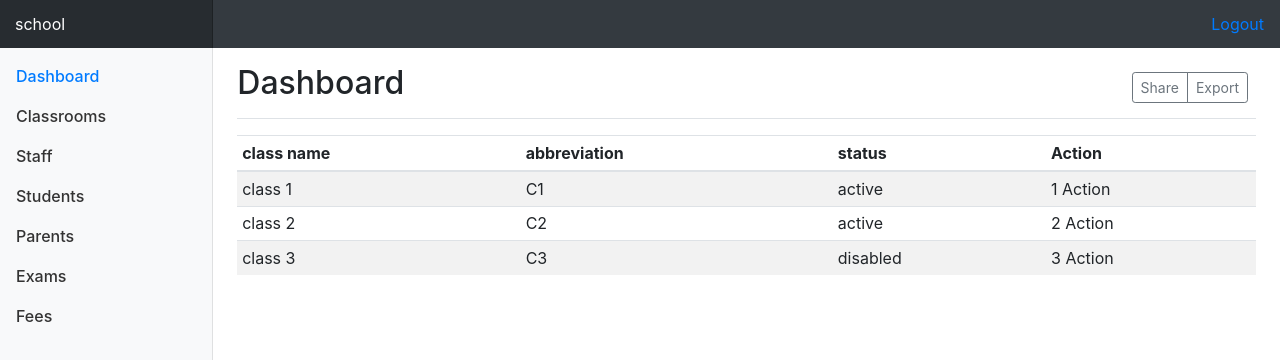
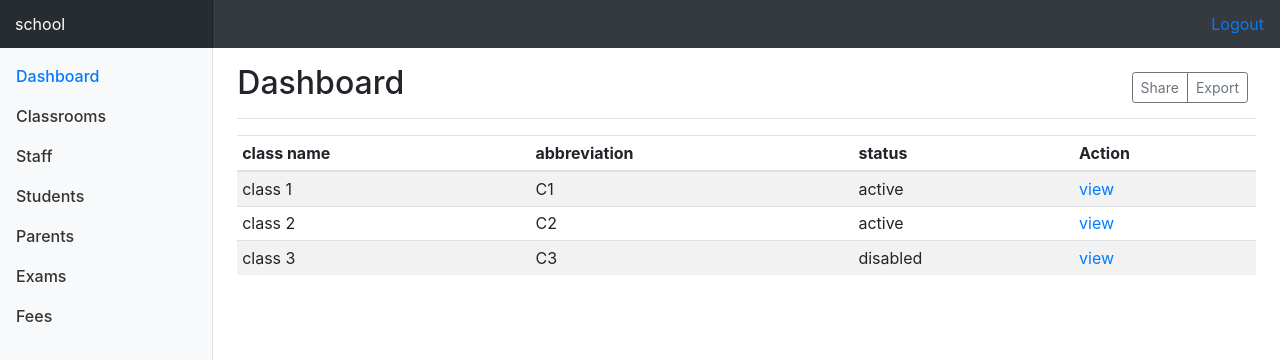
Before and after one commit to redx1t/school_management_system_front_end, a Next.js app: page / in a window 1280 px wide. Shown: the top 360 px of the page. Built offline with nearby package versions, Linux system fonts and the light colour scheme.

Commit message:
view classroom action added

```diff
--- a/components/classroomrow.js
+++ b/components/classroomrow.js
@@ -1,10 +1,11 @@
+import Link from 'next/link'
 const ClassRoomRow = ({classroom}) => {
     return (
         <tr>
             <td>{classroom.name}</td>
             <td>{classroom.abbreviation}</td>
             <td>{classroom.status}</td>
-            <td>{classroom.id} Action</td>
+            <td><Link href="/classroom/[id]" as={`/classroom/${classroom.id}`}>view</Link></td>
         </tr>
     );
 }
```
Also changed, not shown: pages/classroom/[id]/index.js (added, +7 -0 lines).
